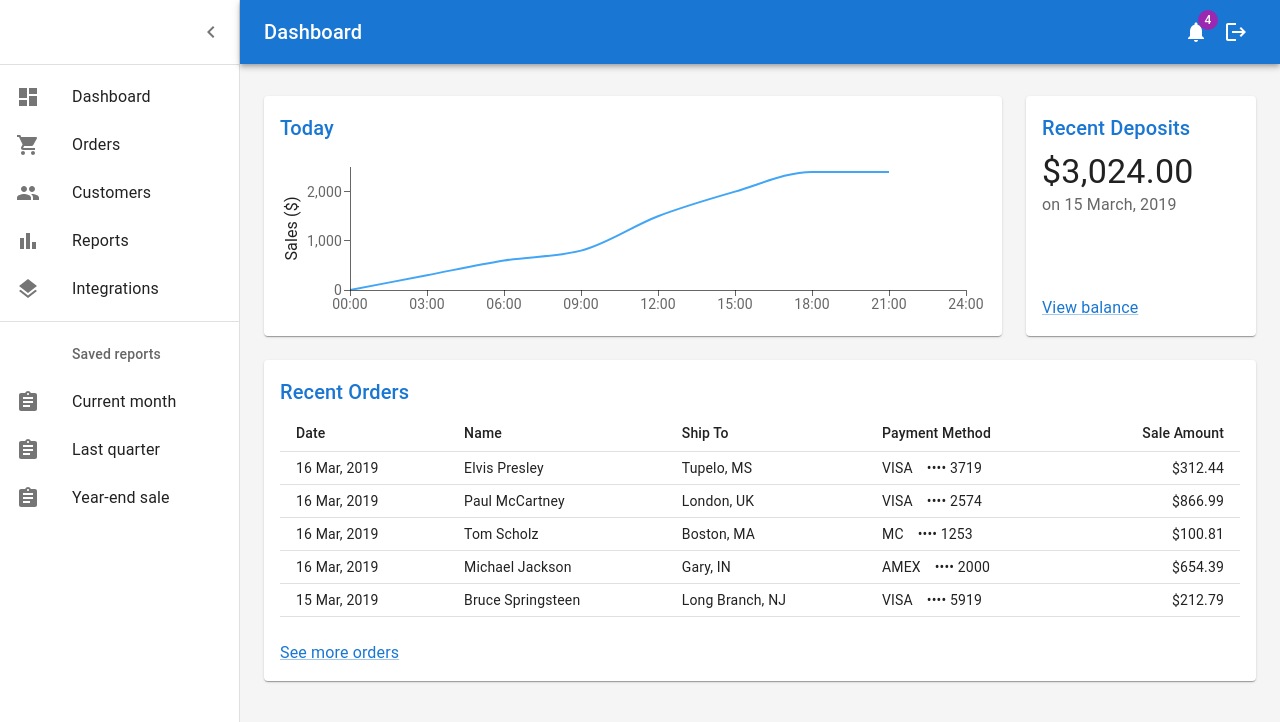
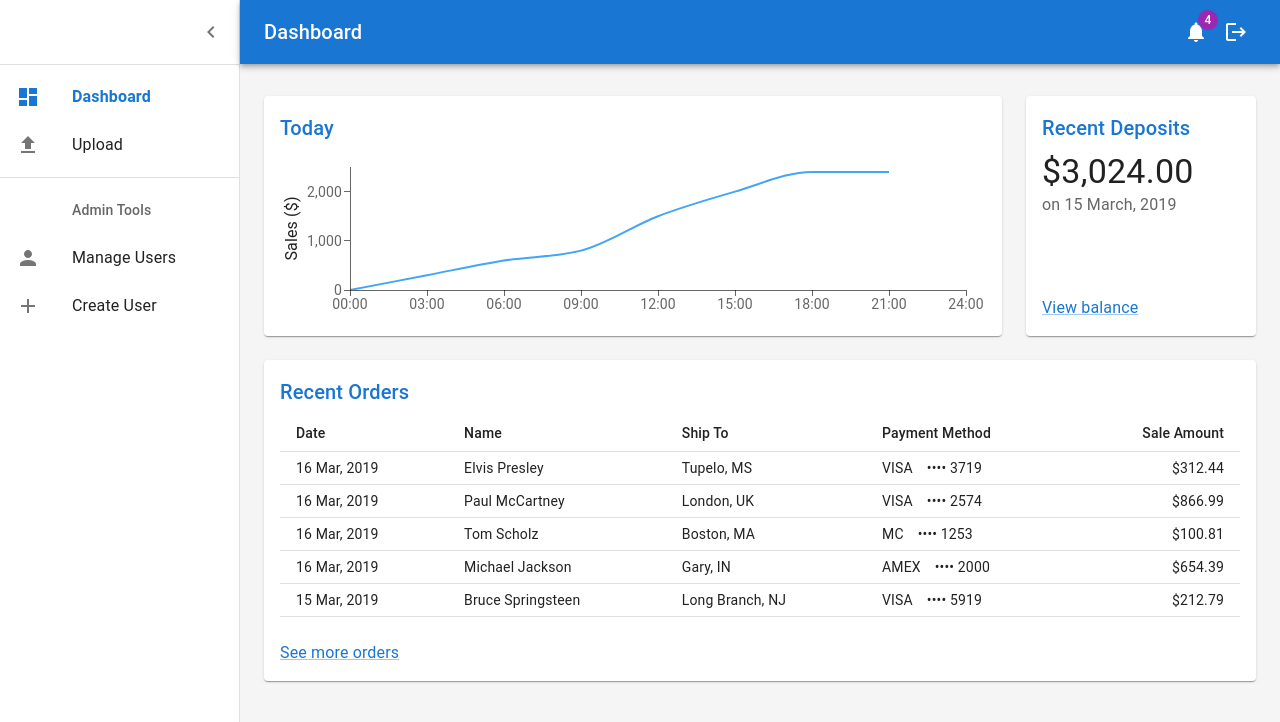
Before and after one commit to joshuawendrich/kct-ui, a React (Vite) app: page / in a window 1280 px wide. Shown: the top 722 px of the page. Built offline with nearby package versions, Linux system fonts and the light colour scheme; sample sign-in values are in the browser's storage.

Commit message:
navbar progress

```diff
--- a/src/features/dashboard/DashboardContent.tsx
+++ b/src/features/dashboard/index.tsx
@@ -5,7 +5,7 @@ import Chart from './Chart';
 import Deposits from './Deposits';
 import Orders from './Orders';
 
-export const DashboardContent = () => {
+export default function Dashboard() {
   return (
     <Grid container spacing={3}>
       {/* Chart */}
@@ -42,4 +42,4 @@ export const DashboardContent = () => {
       </Grid>
     </Grid>
   );
-};
+}
--- a/src/features/dashboard/listItems.tsx
+++ /dev/null
@@ -1,72 +0,0 @@
-import * as React from 'react';
-import ListItemButton from '@mui/material/ListItemButton';
-import ListItemIcon from '@mui/material/ListItemIcon';
-import ListItemText from '@mui/material/ListItemText';
-import ListSubheader from '@mui/material/ListSubheader';
-import DashboardIcon from '@mui/icons-material/Dashboard';
-import ShoppingCartIcon from '@mui/icons-material/ShoppingCart';
-import PeopleIcon from '@mui/icons-material/People';
-import BarChartIcon from '@mui/icons-material/BarChart';
-import LayersIcon from '@mui/icons-material/Layers';
-import AssignmentIcon from '@mui/icons-material/Assignment';
-
-export const mainListItems = (
-  <React.Fragment>
-    <ListItemButton>
-      <ListItemIcon>
-        <DashboardIcon />
-      </ListItemIcon>
-      <ListItemText primary="Dashboard" />
-    </ListItemButton>
-    <ListItemButton>
-      <ListItemIcon>
-        <ShoppingCartIcon />
-      </ListItemIcon>
-      <ListItemText primary="Orders" />
-    </ListItemButton>
-    <ListItemButton>
-      <ListItemIcon>
-        <PeopleIcon />
-      </ListItemIcon>
-      <ListItemText primary="Customers" />
-    </ListItemButton>
-    <ListItemButton>
-      <ListItemIcon>
-        <BarChartIcon />
-      </ListItemIcon>
-      <ListItemText primary="Reports" />
-    </ListItemButton>
-    <ListItemButton>
-      <ListItemIcon>
-        <LayersIcon />
-      </ListItemIcon>
-      <ListItemText primary="Integrations" />
-    </ListItemButton>
-  </React.Fragment>
-);
-
-export const secondaryListItems = (
-  <React.Fragment>
-    <ListSubheader component="div" inset>
-      Saved reports
-    </ListSubheader>
-    <ListItemButton>
-      <ListItemIcon>
-        <AssignmentIcon />
-      </ListItemIcon>
-      <ListItemText primary="Current month" />
-    </ListItemButton>
-    <ListItemButton>
-      <ListItemIcon>
-        <AssignmentIcon />
-      </ListItemIcon>
-      <ListItemText primary="Last quarter" />
-    </ListItemButton>
-    <ListItemButton>
-      <ListItemIcon>
-        <AssignmentIcon />
-      </ListItemIcon>
-      <ListItemText primary="Year-end sale" />
-    </ListItemButton>
-  </React.Fragment>
-);
--- a/src/features/dashboard/Drawer.tsx
+++ b/src/features/layout/Drawer.tsx
@@ -3,8 +3,14 @@ import List from '@mui/material/List';
 import Divider from '@mui/material/Divider';
 import IconButton from '@mui/material/IconButton';
 import ChevronLeftIcon from '@mui/icons-material/ChevronLeft';
-import { mainListItems, secondaryListItems } from './listItems';
 import { Toolbar, styled } from '@mui/material';
+import * as React from 'react';
+import UploadIcon from '@mui/icons-material/Upload';
+import ListSubheader from '@mui/material/ListSubheader';
+import DashboardIcon from '@mui/icons-material/Dashboard';
+import PersonIcon from '@mui/icons-material/Person';
+import NewUserIcon from '@mui/icons-material/Add';
+import { DrawerItem } from './DrawerItem';
 
 type DrawerProps = {
   open: boolean;
@@ -56,9 +62,22 @@ export const Drawer: React.FC<DrawerProps> = ({ open, toggleDrawer }) => {
       </Toolbar>
       <Divider />
       <List component="nav">
-        {mainListItems}
+        <DrawerItem title="Dashboard" IconComponent={DashboardIcon} href="/" />
+        <DrawerItem title="Upload" IconComponent={UploadIcon} href="/upload" />
         <Divider sx={{ my: 1 }} />
-        {secondaryListItems}
+        <ListSubheader component="div" inset>
+          Admin Tools
+        </ListSubheader>
+        <DrawerItem
+          href="/users"
+          title="Manage Users"
+          IconComponent={PersonIcon}
+        />
+        <DrawerItem
+          href="/users/create"
+          title="Create User"
+          IconComponent={NewUserIcon}
+        />
       </List>
     </MUIDrawer>
   );
--- /dev/null
+++ b/src/features/layout/DrawerItem.tsx
@@ -0,0 +1,42 @@
+import ListItemButton from '@mui/material/ListItemButton';
+import ListItemIcon from '@mui/material/ListItemIcon';
+import ListItemText from '@mui/material/ListItemText';
+import { useNavigate, useRouterState } from '@tanstack/react-router';
+import { SvgIconComponent } from '@mui/icons-material';
+import React from 'react';
+
+type DrawerItemProps = {
+  href: string;
+  IconComponent: SvgIconComponent;
+  title: string;
+};
+
+export const DrawerItem: React.FC<DrawerItemProps> = ({
+  href,
+  IconComponent,
+  title,
+}) => {
+  const active = useRouterState().location.pathname === href;
+  const color = active ? 'primary' : undefined;
+
+  const navigate = useNavigate();
+
+  const navigateToHref = () => {
+    navigate({ to: href });
+  };
+
+  return (
+    <ListItemButton onClick={navigateToHref}>
+      <ListItemIcon>
+        <IconComponent color={color} />
+      </ListItemIcon>
+      <ListItemText
+        primary={title}
+        primaryTypographyProps={{
+          color,
+          style: { fontWeight: active ? 'bold' : undefined },
+        }}
+      />
+    </ListItemButton>
+  );
+};
--- a/src/features/dashboard/Dashboard.tsx
+++ b/src/features/layout/index.tsx
@@ -9,7 +9,7 @@ import { AppBar } from './AppBar';
 import { Drawer } from './Drawer';
 import { Outlet } from '@tanstack/react-router';
 
-export default function Dashboard() {
+export default function Layout() {
   const [open, setOpen] = React.useState(true);
 
   const toggleDrawer = () => {
--- a/src/routes/_index.tsx
+++ b/src/routes/_index.tsx
@@ -1,8 +1,8 @@
 import { createFileRoute, redirect } from '@tanstack/react-router';
-import Dashboard from '../features/dashboard/Dashboard';
+import Layout from '../features/layout';
 
 export const Route = createFileRoute('/_index')({
-  component: () => <Dashboard />,
+  component: () => <Layout />,
   beforeLoad: async ({ location }) => {
     if (localStorage.getItem('accessToken') == null) {
       throw redirect({
--- a/src/routes/_index/index.tsx
+++ b/src/routes/_index/index.tsx
@@ -1,6 +1,6 @@
 import { createFileRoute } from '@tanstack/react-router';
-import { DashboardContent } from '../../features/dashboard/DashboardContent';
+import Dashboard from '../../features/dashboard';
 
 export const Route = createFileRoute('/_index/')({
-  component: () => <DashboardContent />,
+  component: () => <Dashboard />,
 });
```
Also changed, not shown: src/features/layout/AppBar.tsx (renamed from src/features/dashboard/AppBar.tsx).
